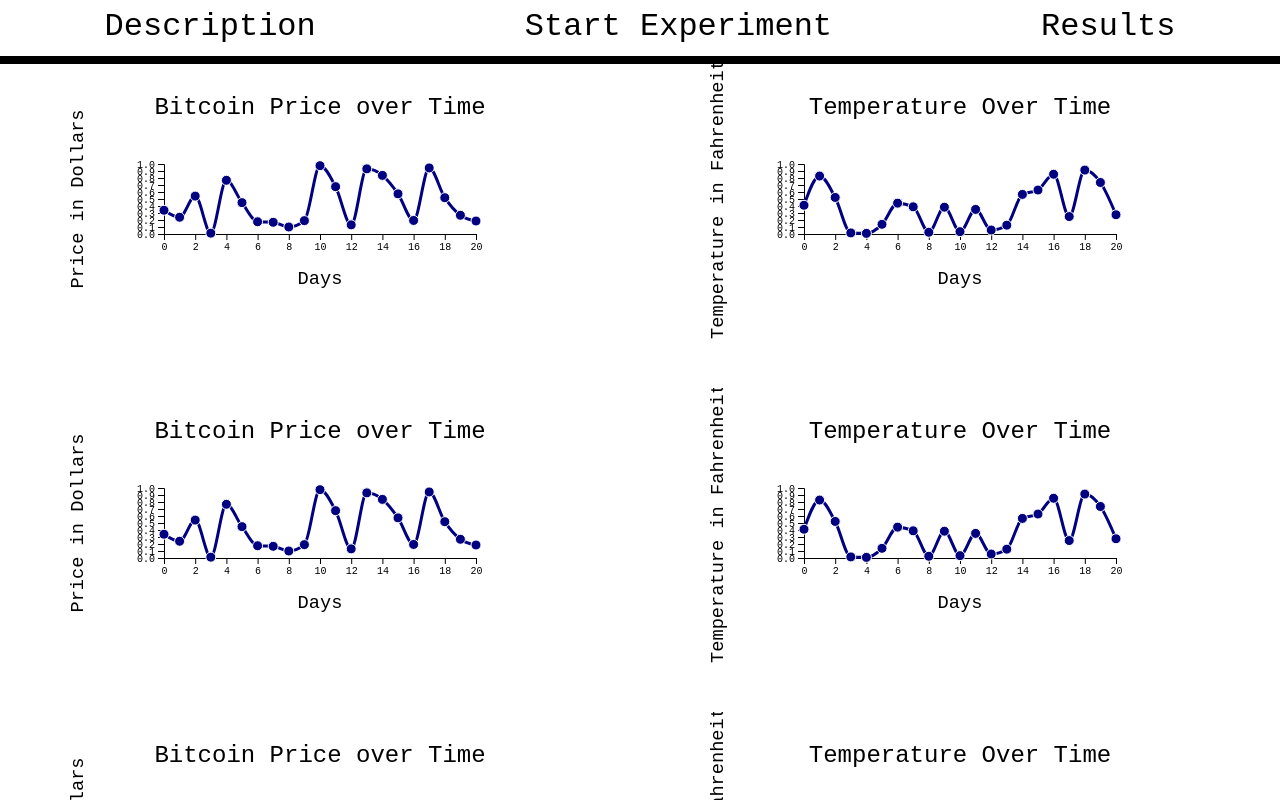
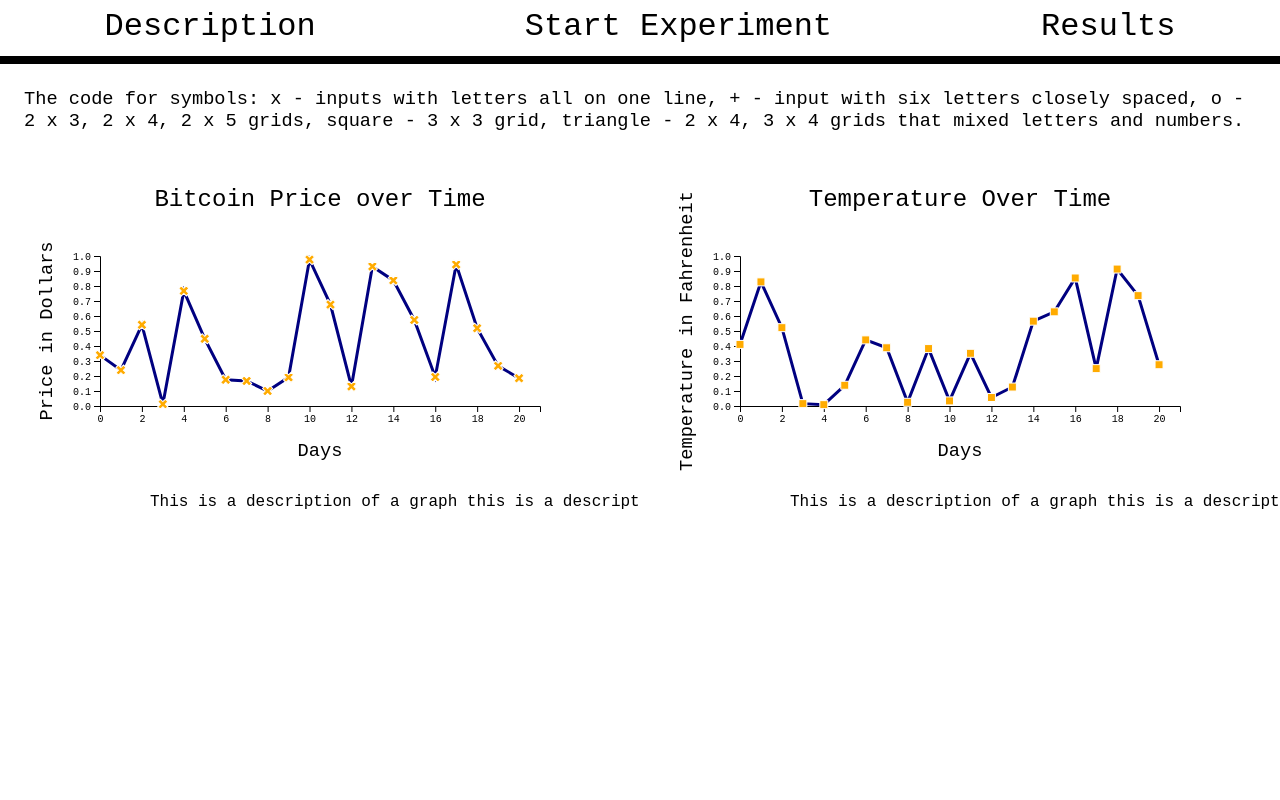
Before and after one commit to butterfly994/cogpsychapp, a React (Create React App) app: page /visualizations in a window 1280 px wide. Shown: the top 800 px of the page. Built offline with nearby package versions, Linux system fonts and the light colour scheme.

Commit message:
Added different data point symbols, refactored Visualization component, added description section to Visualizations page

```diff
--- a/src/Visualization.js
+++ b/src/Visualization.js
@@ -2,39 +2,49 @@
 import * as d3 from 'd3'
 
 class Visualization extends React.Component {
-    componentDidMount(){
+    componentDidMount() {
         // 2. Use the margin convention practice
-        var margin = {top: 100, right:100, bottom: 150, left: 100}
-        , width = window.innerWidth/2.5 - margin.left - margin.right // Use the window's width
-        , height = window.innerHeight/2.5 - margin.top - margin.bottom; // Use the window's height
+        var margin = {
+                top: 100,
+                right: 100,
+                bottom: 150,
+                left: 100
+            },
+            width = window.innerWidth / 2 - margin.left - margin.right // Use the window's width
+            ,
+            height = window.innerHeight / 2 - margin.top - margin.bottom; // Use the window's height
 
         // 5. X scale will use the index of our data
         var xScale = d3.scaleLinear()
-            .domain([0, this.props.n-1]) // input
+            .domain([this.props.xMin, this.props.xMax]) // input
             .range([0, width]); // output
 
         // 6. Y scale will use the randomly generate number
         var yScale = d3.scaleLinear()
-            .domain([0, 1]) // input
+            .domain([this.props.yMin, this.props.yMax]) // input
             .range([height, 0]); // output
 
         // 7. d3's line generator
         var line = d3.line()
-            .x(function(d, i) { return xScale(i); }) // set the x values for the line generator
-            .y(function(d) { return yScale(d.y); }) // set the y values for the line generator
-            .curve(d3.curveMonotoneX) // apply smoothing to the line
+            .x(function (d) {
+                return xScale(d.x);
+            }) // set the x values for the line generator
+            .y(function (d) {
+                return yScale(d.y);
+            }) // set the y values for the line generator
 
 
         // 1. Add the SVG to the page and employ #2
         var svg = d3.select('.' + this.props.name).append('svg')
             .attr('width', width + margin.left + margin.right)
             .attr('height', height + margin.top + margin.bottom)
-        .append('g')
+            .append('g')
             .attr('transform', 'translate(' + margin.left + ',' + margin.top + ')');
 
+        //add title
         svg.append('text')
             .attr('transform',
-                    'translate(' + (width/2) + ' ,' + (0 - margin.top / 2) + ')')
+                'translate(' + (width / 2) + ' ,' + (0 - margin.top / 2) + ')')
             .style('text-anchor', 'middle')
             .style('font-size', '18pt')
             .text(this.props.title)
@@ -47,20 +57,28 @@
         // text label for the x axis
         svg.append('text')
             .attr('transform',
-                    'translate(' + (width/2) + ' ,' +
-                                (height + 50) + ')')
+                'translate(' + (width / 2) + ' ,' +
+                (height + 50) + ')')
             .style('text-anchor', 'middle')
             .style('font-size', '14pt')
             .text(this.props.xAxis);
+
+        // description for the graph
+        svg.append('text')
+            .attr('transform',
+                'translate(50, ' + (height + margin.top) + ')')
+            .style('font-size', '12pt')
+            .text(this.props.description)
 
         // 4. Call the y axis in a group tag
         svg.append('g')
             .call(d3.axisLeft(yScale)); // Create an axis component with d3.axisLeft
 
+        // text label for the y axis
         svg.append('text')
             .attr('transform', 'rotate(-90)')
-            .attr('y', 0 - margin.left)
-            .attr('x',0 - (height / 2))
+            .attr('y', 0 - margin.left/1.5)
+            .attr('x', 0 - (height / 2))
             .attr('dy', '1em')
             .style('text-anchor', 'middle')
             .style('font-size', '14pt')
@@ -75,14 +93,22 @@
             .attr('d', line); // 11. Calls the line generator
 
         // 12. Appends a circle for each datapoint
+        //triangle = 5, circle = 0, square = 3, cross = 1, x same index as cross, but have to add 'rotate(-45)' to its transform
         svg.selectAll('.dot')
             .data(this.props.dataset)
-        .enter().append('circle') // Uses the enter().append() method
-            .attr('fill', 'navy')
+            .enter().append('path')
             .attr('stroke', '#fff')
-            .attr('cx', function(d, i) { return xScale(i) })
-            .attr('cy', function(d) { return yScale(d.y) })
-            .attr('r', 5)
+            .attr('fill', '#ffab00')
+            .attr('d', d3.symbol().type(function (d) {
+                return d3.symbols[d.pointType % 5];
+            }))
+            .attr('transform', function (d) {
+                if (d.pointType > 5) {
+                    return 'translate(' + xScale(d.x) + ',' + yScale(d.y) + ') rotate(-45)'
+                } else {
+                    return 'translate(' + xScale(d.x) + ',' + yScale(d.y) + ')'
+                }
+            })
     }
 
     render() {
--- a/src/Visualizations.css
+++ b/src/Visualizations.css
@@ -9,5 +9,4 @@
     display: flex;
     flex-direction: row;
     justify-content: space-around;
-    margin: 0px;
 }
--- a/src/Visualizations.js
+++ b/src/Visualizations.js
@@ -7,20 +7,44 @@
     render() {
         let n = 21
         console.log(d3.range(n))
-        let dataset1 = d3.range(n).map(function(d) { return {'y': d3.randomUniform(1)() } })
+        let dataset1 = d3.range(n).map(function(d) { return {'y': d3.randomUniform(1)(), 'x': d, 'pointType': 6} })
         console.log(dataset1)
-        let dataset2 = d3.range(n).map(function(d) { return {'y': d3.randomUniform(1)() } })
+        let dataset2 = d3.range(n).map(function(d) { return {'y': d3.randomUniform(1)(), 'x': d, 'pointType': 3 } })
         return (
-            <div className = 'visCont'>
-                <div className = 'visCol'>
-                    <Visualization title = {'Bitcoin Price over Time'} xAxis = {'Days'} yAxis = {'Price in Dollars'} dataset = {dataset1} n = {21} name = {'Vis1'}></Visualization>
-                    <Visualization title = {'Bitcoin Price over Time'} xAxis = {'Days'} yAxis = {'Price in Dollars'} dataset = {dataset1} n = {21} name = {'Vis3'}></Visualization>
-                    <Visualization title = {'Bitcoin Price over Time'} xAxis = {'Days'} yAxis = {'Price in Dollars'} dataset = {dataset1} n = {21} name = {'Vis5'}></Visualization>
+            <div>
+                <div className = 'paragraph'>
+                    The code for symbols: x - inputs with letters all on one line,
+                    + - input with six letters closely spaced, o - 2 x 3, 2 x 4, 2 x 5
+                    grids, square - 3 x 3 grid, triangle - 2 x 4, 3 x 4 grids that mixed
+                    letters and numbers.
                 </div>
-                <div className = 'visCol'>
-                    <Visualization title = {'Temperature Over Time'} xAxis = {'Days'} yAxis = {'Temperature in Fahrenheit'} dataset = {dataset2} n = {21} name = {'Vis2'}></Visualization>
-                    <Visualization title = {'Temperature Over Time'} xAxis = {'Days'} yAxis = {'Temperature in Fahrenheit'} dataset = {dataset2} n = {21} name = {'Vis4'}></Visualization>
-                    <Visualization title = {'Temperature Over Time'} xAxis = {'Days'} yAxis = {'Temperature in Fahrenheit'} dataset = {dataset2} n = {21} name = {'Vis6'}></Visualization>
+                <div className = 'visCont'>
+                    <div className = 'visCol'>
+                        <Visualization
+                            title = {'Bitcoin Price over Time'}
+                            xAxis = {'Days'}
+                            yAxis = {'Price in Dollars'}
+                            dataset = {dataset1}
+                            xMin = {0}
+                            xMax = {21}
+                            yMin = {0}
+                            yMax = {1}
+                            name = {'Vis1'}
+                            description = {'This is a description of a graph this is a description of a graph'}/>
+                    </div>
+                    <div className = 'visCol'>
+                        <Visualization
+                            title = {'Temperature Over Time'}
+                            xAxis = {'Days'}
+                            yAxis = {'Temperature in Fahrenheit'}
+                            dataset = {dataset2}
+                            xMin = {0}
+                            xMax = {21}
+                            yMin = {0}
+                            yMax = {1}
+                            name = {'Vis2'}
+                            description = {'This is a description of a graph this is a description of a graph'}/>
+                    </div>
                 </div>
             </div>
         )
```
